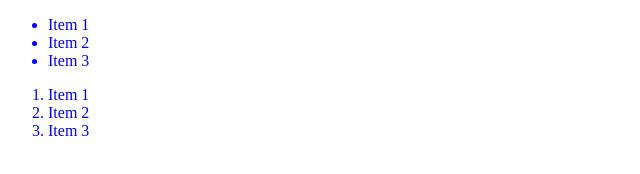
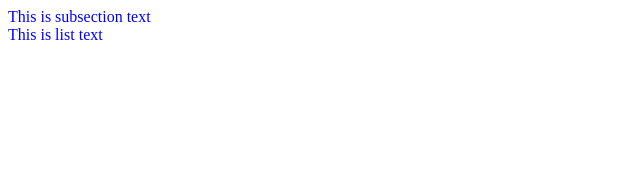
Before and after one commit to androidmaziou/git_test, a plain HTML site: page testbed.html in a window 1280 px wide. Shown: the whole page, without its empty margins (0-640 px from the left). Drawn offline with Linux system fonts and the light colour scheme.

Commit message:
Unimportant random code

```diff
--- a/testbed.css
+++ b/testbed.css
@@ -1,4 +1,9 @@
-.read,
-.unread {
+/* rule 1 */
+.subsection {
     color: blue;
 }
+
+/* rule 2 */
+.main .list {
+    color: red;
+}
--- a/testbed.html
+++ b/testbed.html
@@ -3,18 +3,13 @@
     <head>
         <meta charset="UTF-8">
         <title>Webpage</title>
-        <link href="./testbed.css" rel="stylesheet">
     </head>
     <body>
-        <ul class="read">
-            <li class="apple">Item 1</li>
-            <li>Item 2</li>
-            <li class="apple">Item 3</li>
-        </ul>
-        <ol class="unread">
-            <li>Item 1</li>
-            <li>Item 2</li>
-            <li>Item 3</li>
-        </ol>
+        <div style="color: blue;">
+            <div class="subsection">This is subsection text</div>
+            <div class="main">
+                <div class="list">This is list text</div>
+            </div>
+        </div>
     </body>
 </html>
```
